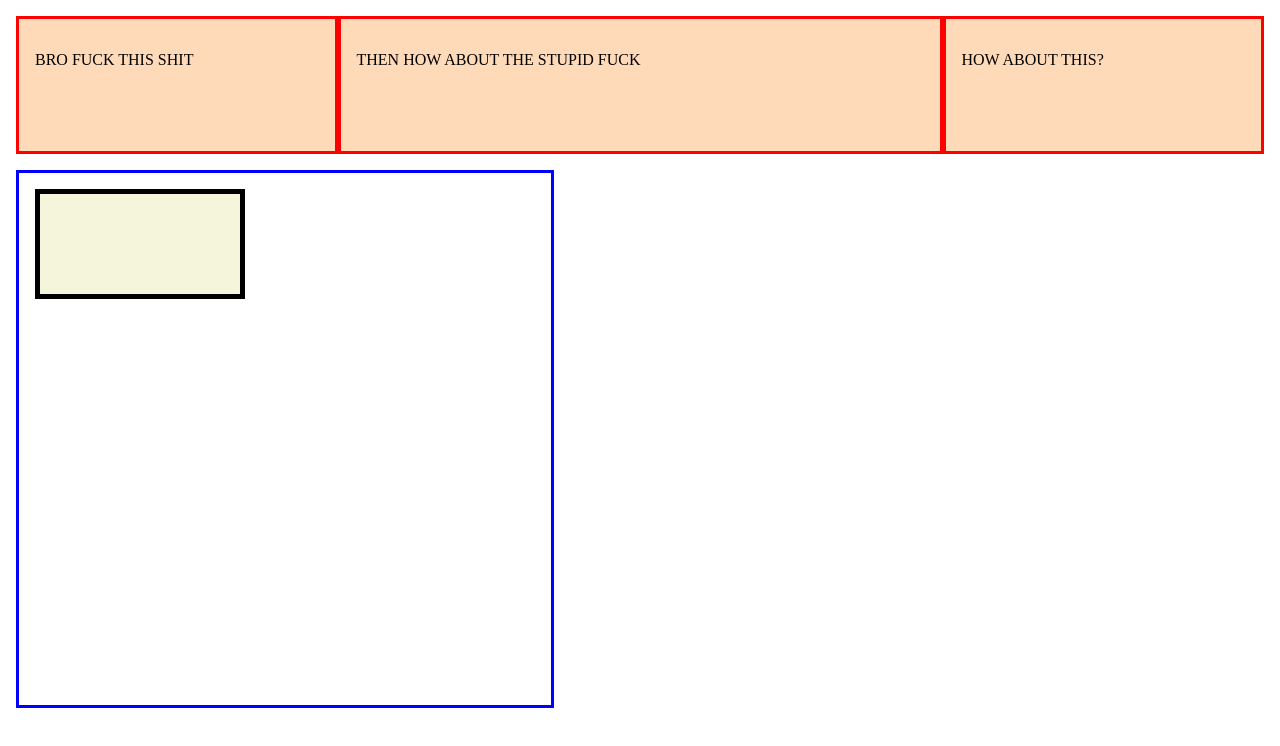
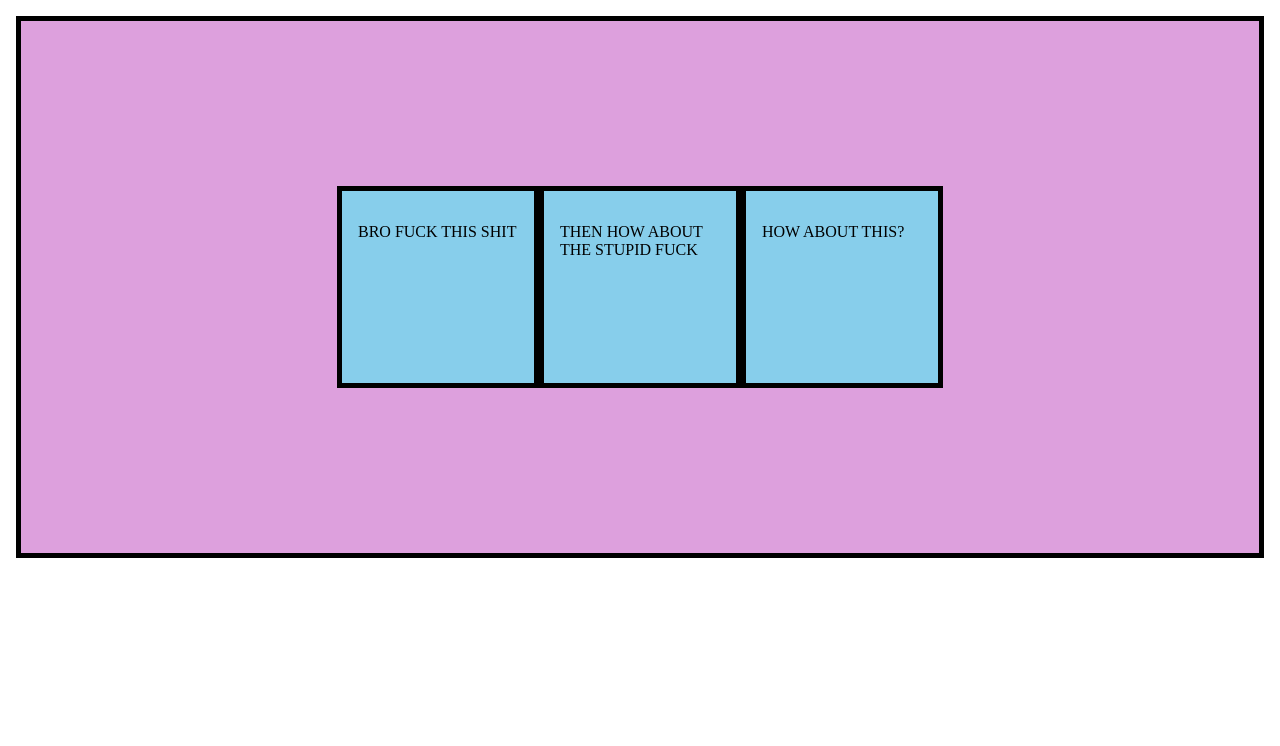
Before and after one commit to BustedElbow/OdinProject, a plain HTML site: page index.html in a window 1280 px wide. Drawn offline with Linux system fonts and the light colour scheme.

Commit message:
Modified app.css & index.html

```diff
--- a/app.css
+++ b/app.css
@@ -1,39 +1,27 @@
 body {
   margin: 0px;
+  padding: 1rem;
 }
 
 .flex-container {
+  /* flex-direction: column; */
   display: flex;
-  margin: 1rem;
+  border: 5px solid black;
+  background-color: plum;
+  height: 500px;
+  padding: 1rem;
+  justify-content: center;
+  align-items: center;
+  /* margin: 1rem; */
 }
 
 .flex-container div {
-  border: 3px solid red;
-  height: 100px;
-  width: 200px;
-  background-color: peachpuff;
-  flex: 1 1 0;
+  border: 5px solid black;
+  height: 160px;
+  width: 160px;
+  /* width: 200px; */
+  background-color: skyblue;
+  /* flex: 1 1 0; */
   padding: 1rem;
+  /* flex: 1; */
 }
-
-.flex-container .two {
-  flex-grow: 2;
-  /* flex-shrink: 0; */
-}
-
-.container {
-  width: 500px;
-  border: 3px solid blue;
-  height: 500px;
-  margin: 1rem;
-  display: flex;
-  padding: 1rem;
-}
-
-.container div {
-  flex: initial;
-  background-color: beige;
-  width: 200px;
-  height: 100px;
-  border: 5px solid black;
-}
--- a/index.html
+++ b/index.html
@@ -17,9 +17,6 @@
     <div class="three">
       <p>HOW ABOUT THIS?</p>
     </div>
-  </div>
-  <div class="container">
-    <div class="initial"></div>
-  </div>
+
 </body>
 </html>
```
